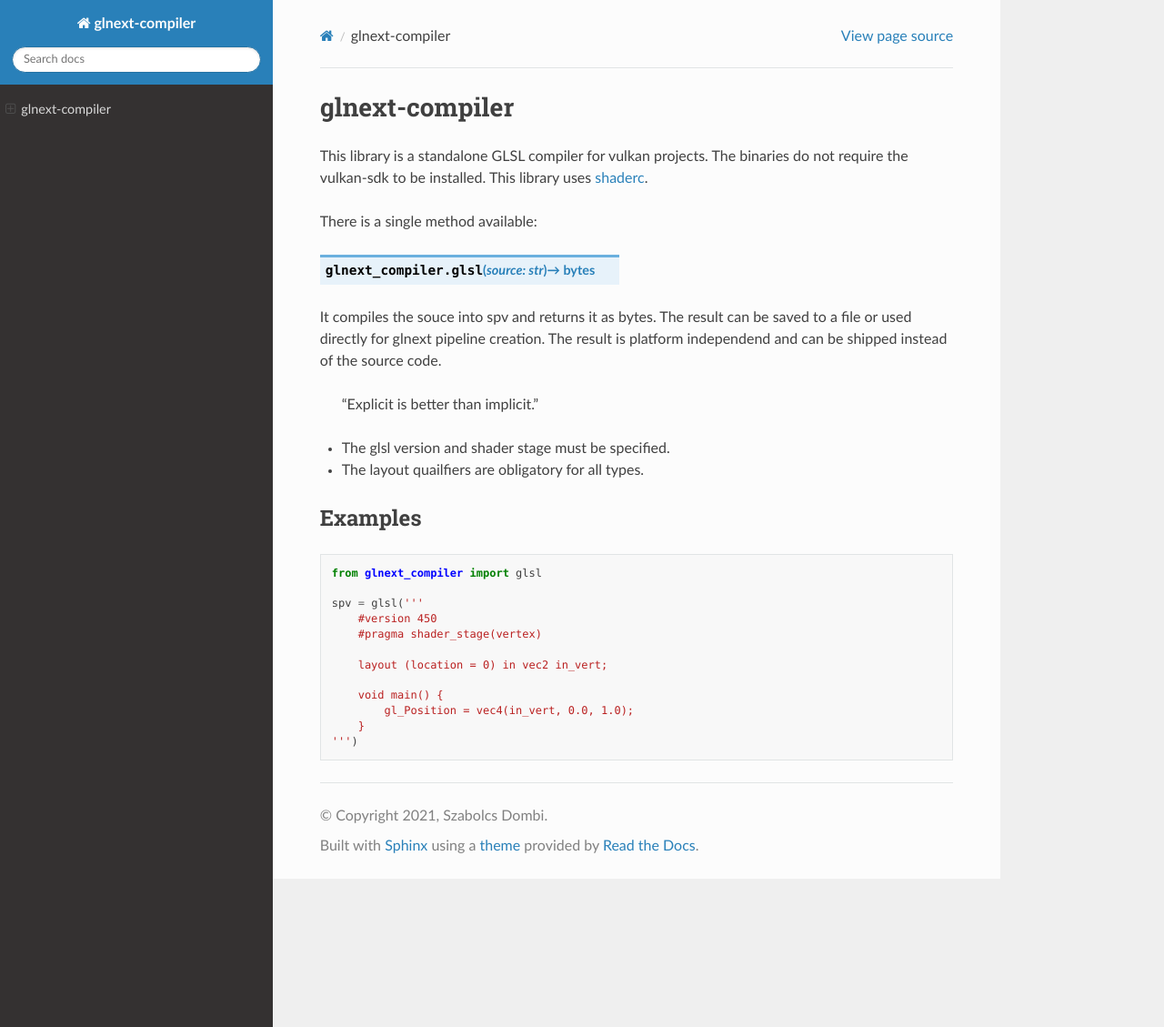
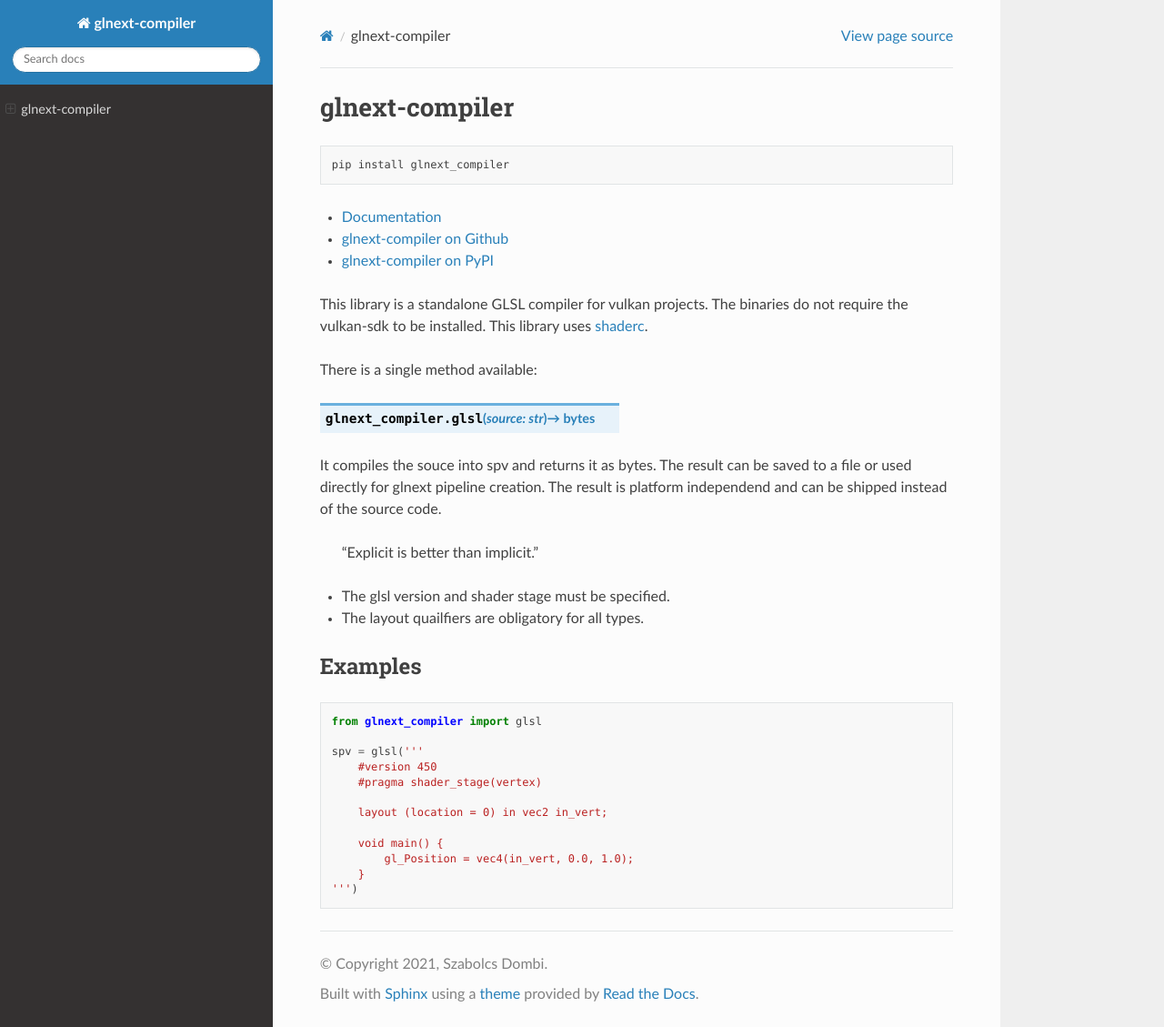
Before and after one commit to glnext/glnext-compiler, a Sphinx documentation site: the page built from docs/index.rst, in a window 1280 px wide and 1129 px high. Shown: the whole window at 91% size. Built offline with Sphinx 7.4.7 and the Read the Docs theme 2.0.0, drawn with Linux system fonts in a browser that asks for light colours.

Commit message:
install command and links

```diff
--- a/docs/index.rst
+++ b/docs/index.rst
@@ -1,5 +1,13 @@
 glnext-compiler
 ===============
+
+.. code:: sh
+
+    pip install glnext_compiler
+
+- `Documentation <https://glnext-compiler.readthedocs.io/>`_
+- `glnext-compiler on Github <https://github.com/cprogrammer1994/glnext-compiler>`_
+- `glnext-compiler on PyPI <https://pypi.org/project/glnext-compiler/>`_
 
 This library is a standalone GLSL compiler for vulkan projects.
 The binaries do not require the vulkan-sdk to be installed.
```
